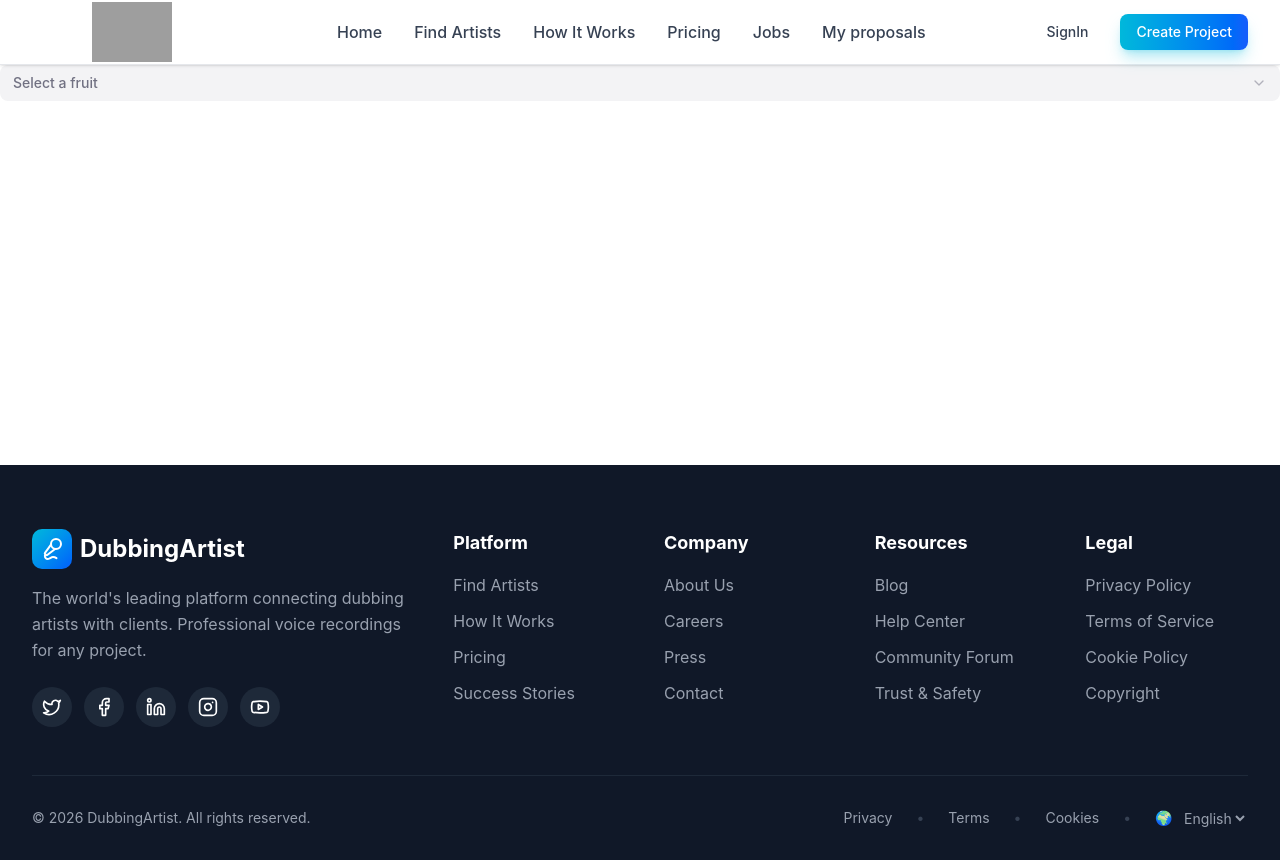
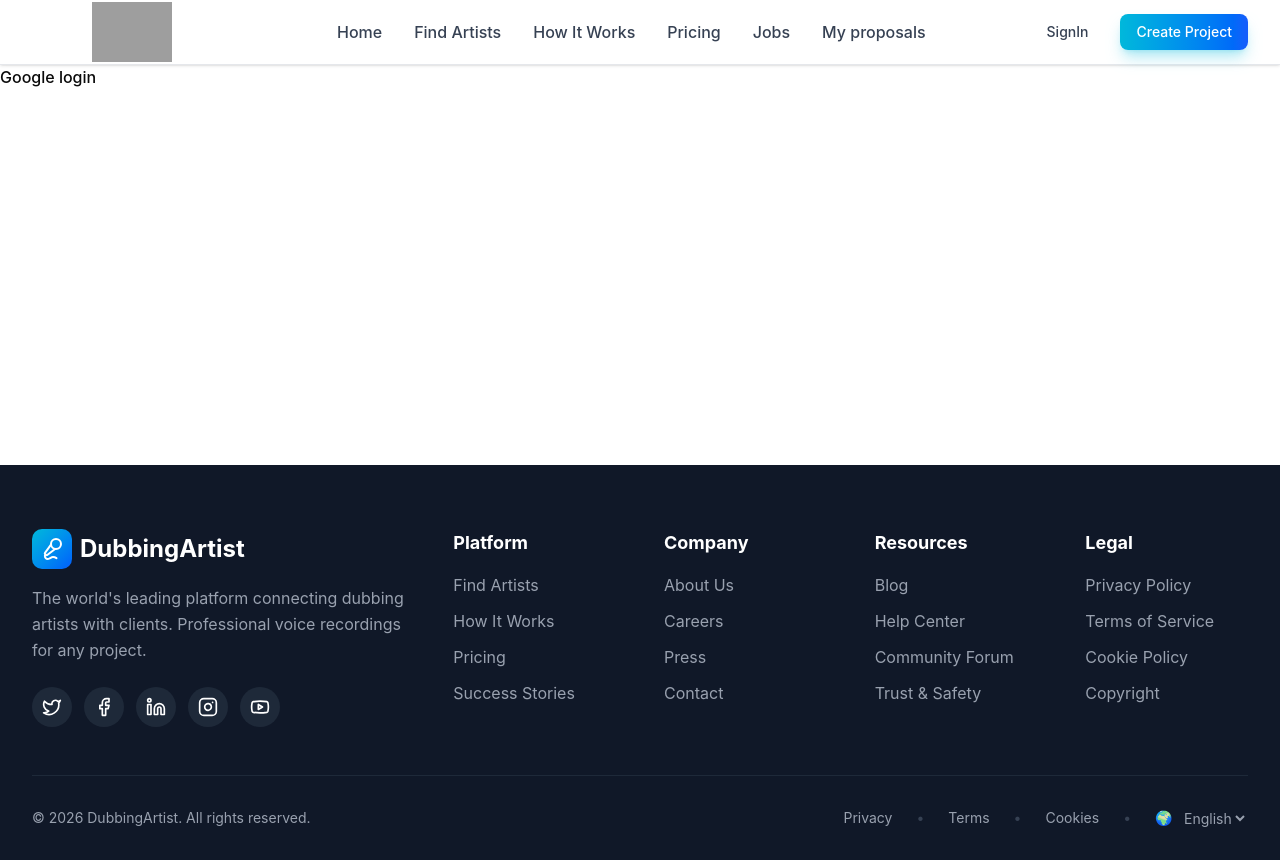
Before and after one commit to bluewhale-codes/dubbing-artist, a React (Vite) app: page /test in a window 1280 px wide. Built offline with nearby package versions, Linux system fonts and the light colour scheme; grey boxes are pictures that could not be loaded.

Commit message:
Implement Google authentication(login/signUp)

```diff
--- a/src/pages/Auth/GoogleAuthButton.jsx
+++ b/src/pages/Auth/GoogleAuthButton.jsx
@@ -39,6 +39,7 @@ const GoogleAuthButton = ({ onClick, isLoading }) => {
     }
   };
 
+
   return (
     <button
       type="button"
--- a/src/pages/Auth/LoginForm.jsx
+++ b/src/pages/Auth/LoginForm.jsx
@@ -90,9 +90,7 @@ const LoginForm = ({ onToggleForm }) => {
   const handleGoogleAuth = async () => {
     setIsLoading(true);
     try {
-      await new Promise(resolve => setTimeout(resolve, 1000));
-      console.log('Google authentication initiated');
-      alert('Google OAuth would be initiated here');
+        window.location.href = "http://localhost:3000/auth/google"
     } finally {
       setIsLoading(false);
     }
--- a/src/pages/Auth/SignupForm.jsx
+++ b/src/pages/Auth/SignupForm.jsx
@@ -119,9 +119,7 @@ const SignupForm = ({ onToggleForm }) => {
 
     setIsLoading(true);
     try {
-      await new Promise(resolve => setTimeout(resolve, 1000));
-      console.log('Google signup initiated for role:', formData.role);
-      alert(`Google OAuth signup would be initiated for ${formData.role}`);
+       window.location.href = "http://localhost:3000/auth/google"
     } finally {
       setIsLoading(false);
     }
--- a/src/testing/Test.jsx
+++ b/src/testing/Test.jsx
@@ -2,28 +2,22 @@ import React from 'react'
 import { Select , SelectContent, SelectTrigger,SelectLabel, SelectItem,SelectValue,SelectGroup } from '../components/ui/select'
 
 const Test = () => {
+
+   const login = async ()=>{
+
+         window.location.href = "http://localhost:3000/auth/google"
+
+
+
+      }
   return (
    <div className='h-[400px]'>
-       <Select>
-        {/* Trigger (button) */}
-        <SelectTrigger>
-          <SelectValue placeholder="Select a fruit" />
-        </SelectTrigger>
-
-        {/* Dropdown Content */}
-        <SelectContent>
-          <SelectGroup>
-            <SelectLabel>Fruits</SelectLabel>
-
-            <SelectItem value="apple">🍎 Apple</SelectItem>
-            <SelectItem value="banana">🍌 Banana</SelectItem>
-            <SelectItem value="orange">🍊 Orange</SelectItem>
-            <SelectItem value="mango">🥭 Mango</SelectItem>
-          </SelectGroup>
-        </SelectContent>
-      </Select>
+        <button className='cursor-pointer' onClick={login}>
+             Google login
+        </button>
    </div>
   )
+
 }
 
 export default Test
```
Also changed, not shown: src/pages/HomeHero.jsx (line endings or trailing spaces).
